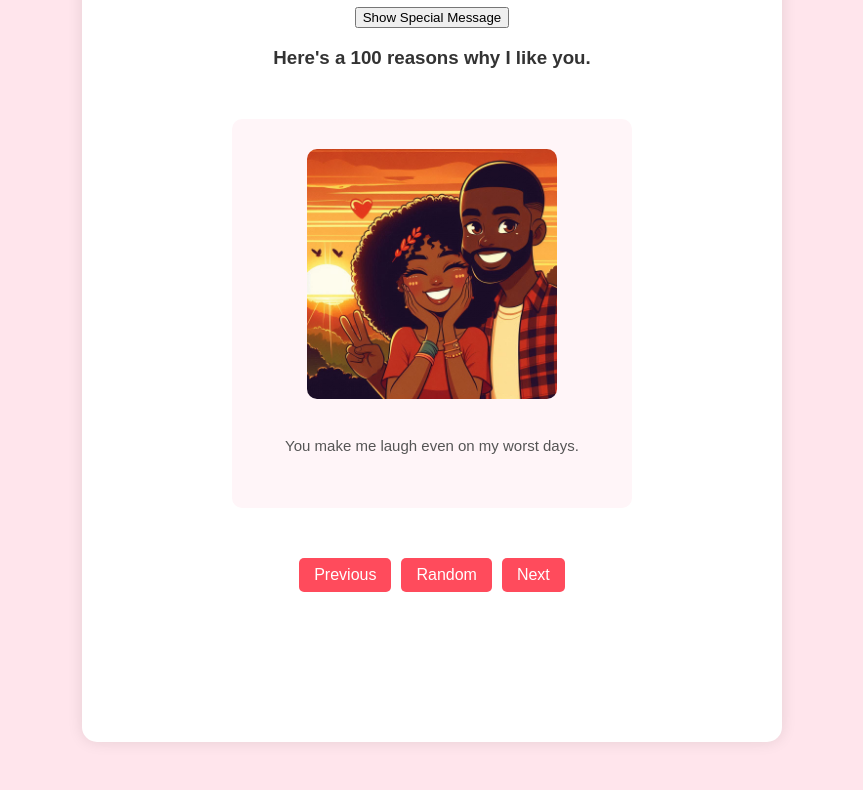
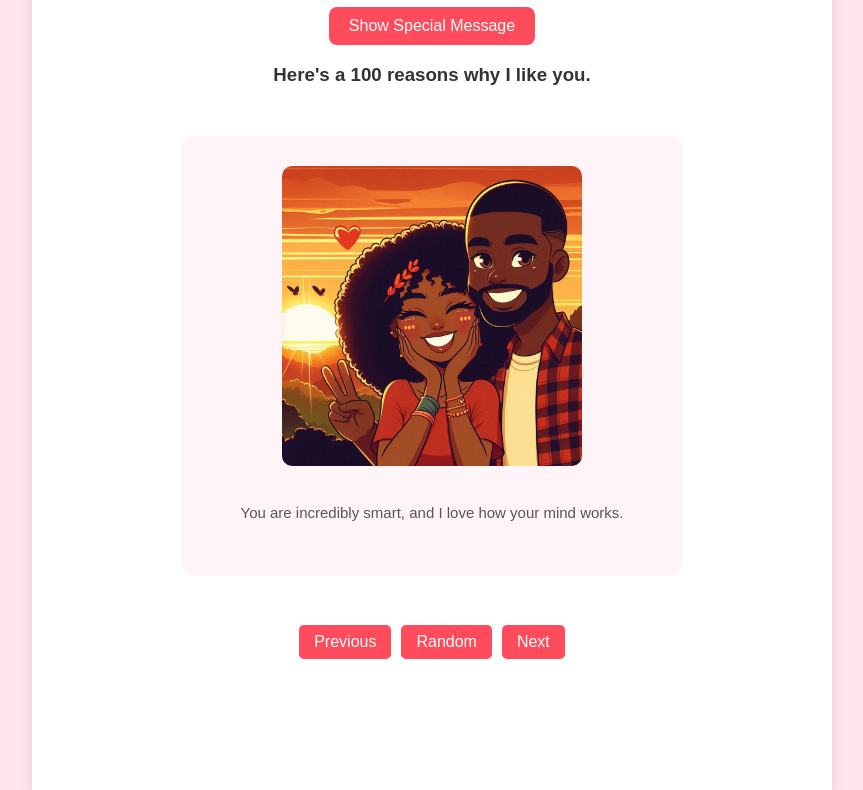
Before and after one commit to Masegolex/Wale, a plain HTML site: page index.html in a window 1280 px wide. Shown: the part 244-1034 px from the top of the page, without its empty margins (208-1071 px from the left). Before the commit the page ends 1006 px from the top, so only its background shows below. Drawn offline with Linux system fonts and the light colour scheme.

Commit message:
Add div and styled improved css

```diff
--- a/css/style.css
+++ b/css/style.css
@@ -17,7 +17,7 @@ body {
   padding: 150px;
   border-radius: 15px;
   box-shadow: 0 0 15px rgba(0, 0, 0, 0.1);
-  max-width: 400px;
+  max-width: 500px;
   width: 200%;
 }
 
@@ -38,7 +38,7 @@ p {
   padding: 30px;
   background-color: #fff5f8;
   border-radius: 10px;
-  font-size: 30px;
+  font-size: 50px;
   display: flex;
   flex-direction: column;
   align-items: center;
@@ -46,10 +46,26 @@ p {
 
 #cute-image-1 {
   width: 100%;
-  max-width: 250px;
+  max-width: 300px;
   height: auto 0;
   border-radius: 10px;
   margin-bottom: 15px;
+}
+
+button {
+  padding: 10px 20px;
+  border: none;
+  border-radius: 8px;
+  background-color: #ff4b5c;
+  color: white;
+  font-size: 1em;
+  cursor: pointer;
+  transition: background 0.3s, transform 0.2s;
+}
+
+button:hover {
+  background-color: #ff7482;
+  transform: scale(1.05);
 }
 
 .buttons {
--- a/index.html
+++ b/index.html
@@ -3,7 +3,7 @@
   <head>
     <meta charset="UTF-8" />
     <meta name="viewport" content="width=device-width, initial-scale=1.0" />
-    <title>100 Reasons Why I Like You</title>
+    <title>Happy Birthday, Wale!</title>
     <link rel="stylesheet" href="css/style.css" />
     <style>
       .message {
@@ -15,13 +15,33 @@
     <div class="container">
       <h1>Happy Birthday, Wale!🎉</h1>
 
+      <div class="button">
         <button onclick="toggleMessage()">Show Special Message</button>
+      </div>
 
       <div class="message" id="special-message">
-            <p>Wale, my genius, my inspiration, my favorite person—today is all about celebrating you! From the moment you came into my life, you've amazed me in ways words can’t fully capture. Your mind is brilliant, your heart is kind, and your presence is a gift to everyone lucky enough to know you.</p>
-            <p>I hope today reminds you of how incredibly special you are. You have a rare light, one that shines so effortlessly, and I want you to always, always believe in yourself the way I believe in you. Your dreams are limitless, and I have no doubt that you will achieve everything your heart desires.</p>
-            <p>Thank you for being you—smart, inspiring, funny, and absolutely wonderful. I love and appreciate you more than words can say.</p>
-            <p class="fw-bold">Cheers to another year of greatness, love, and unforgettable moments! 💙✨</p>
+        <p>
+          Wale, my genius, my inspiration, my favorite person—today is all about
+          celebrating you! From the moment you came into my life, you've amazed
+          me in ways words can’t fully capture. Your mind is brilliant, your
+          heart is kind, and your presence is a gift to everyone lucky enough to
+          know you.
+        </p>
+        <p>
+          I hope today reminds you of how incredibly special you are. You have a
+          rare light, one that shines so effortlessly, and I want you to always,
+          always believe in yourself the way I believe in you. Your dreams are
+          limitless, and I have no doubt that you will achieve everything your
+          heart desires.
+        </p>
+        <p>
+          Thank you for being you—smart, inspiring, funny, and absolutely
+          wonderful. I love and appreciate you more than words can say.
+        </p>
+        <p class="fw-bold">
+          Cheers to another year of greatness, love, and unforgettable moments!
+          💙✨
+        </p>
       </div>
       <h3>Here's a 100 reasons why I like you.</h3>
       <div id="reason-box">
@@ -41,7 +61,10 @@
     <script>
       function toggleMessage() {
         const messageDiv = document.getElementById("special-message");
-            if (messageDiv.style.display === "none" || messageDiv.style.display === "") {
+        if (
+          messageDiv.style.display === "none" ||
+          messageDiv.style.display === ""
+        ) {
           messageDiv.style.display = "block";
         } else {
           messageDiv.style.display = "none";
@@ -49,55 +72,67 @@
       }
 
       const reasons = [
-            "You make me laugh even on my worst days.",
-            "Your hugs are the safest place in the world.",
-            "You support me in everything I do.",
-            "Your smile brightens my day.",
-            "You inspire me to be the best version of myself.",
-            "You’re always there when I need you.",
-            "You make me feel special and loved.",
-            "You challenge me to be a better person.",
-            "You believe in me when I don’t believe in myself.",
-            "You make even the simplest moments special.",
-            "You make me feel like the luckiest person in the world.",
-            "Your kindness is unmatched.",
-            "You are my greatest cheerleader.",
+        "You are incredibly smart, and I love how your mind works.",
+        "You solve problems like it's second nature.",
+        "You can talk about anything and make it interesting.",
+        "Your sharp memory never fails to amaze me.",
+        "You always give the best advice because you see things so clearly.",
+        "You challenge me to think outside the box.",
+        "You always have a solution for everything.",
+        "Your creativity and innovative ideas inspire me.",
+        "You know the most random facts that make our conversations fun.",
+        "You are confident in your intelligence but never arrogant.",
+        "You are kind and have the biggest heart.",
+        "You always support my dreams and ambitions.",
+        "You treat me with so much respect.",
+        "You are honest and trustworthy.",
+        "Your energy is contagious and makes life exciting.",
+        "I can always count on you, no matter what.",
+        "You are patient with me, even when I’m moody.",
+        "You make me feel safe and protected.",
+        "You are incredibly thoughtful in everything you do.",
+        "You handle challenges with so much grace and strength.",
+        "You make me laugh even when I don’t feel like smiling.",
+        "Your sense of humor is unmatched.",
+        "You turn any moment into an adventure.",
+        "Your witty remarks and comebacks always crack me up.",
+        "You have a way of making everything feel lighter.",
+        "Your goofy side is the cutest thing ever.",
         "You always know how to cheer me up.",
-            "Your intelligence is inspiring.",
-            "You are hardworking and dedicated.",
-            "You have the best sense of humor.",
-            "Your voice is the most comforting sound.",
-            "You have a heart of gold.",
-            "You never give up, no matter what.",
-            "You are my safe space.",
-            "You are full of surprises.",
-            "You make even ordinary moments extraordinary.",
-            "You listen to me so attentively.",
-            "You make life exciting and adventurous.",
-            "You inspire me to chase my dreams.",
+        "Your laugh is contagious, and I love hearing it.",
+        "You find joy in the smallest things.",
+        "Even the most boring tasks become fun when I’m with you.",
+        "You listen to me like I’m the most important person in the world.",
+        "No matter how busy you are, you always make time for me.",
+        "You make me feel special every single day.",
+        "You remember the little things that matter to me.",
+        "You encourage me to be the best version of myself.",
+        "You make me feel beautiful even when I don’t see it.",
+        "You show your love in both words and actions.",
+        "You support my goals and dreams as if they were your own.",
         "You never judge me, no matter what.",
-            "Your compliments always make my day.",
-            "You make me feel beautiful inside and out.",
-            "You have the warmest and most loving heart.",
-            "You are my biggest supporter.",
+        "You genuinely care about my happiness.",
+        "You have big dreams and work hard for them.",
         "Your determination is inspiring.",
-            "You make time for me, no matter how busy you are.",
-            "You are patient and understanding.",
-            "You give the best advice.",
-            "You always know what to say to make me smile.",
-            "Your dreams and ambitions are admirable.",
-            "You make me feel appreciated.",
-            "Your hugs make everything better.",
-            "You see the best in me even when I don’t.",
-            "You are my rock.",
-            "Your love is unconditional.",
-            "You make my world brighter.",
-            "You have the most charming personality.",
-            "You make every moment feel special.",
-            "You are my forever inspiration.",
-            "You love me for who I am.",
-            "You make my heart feel at home.",
-            "You are simply the best!",
+        "You motivate me to push forward, even on tough days.",
+        "You never settle for less than what you deserve.",
+        "You are resilient and don’t give up easily.",
+        "Your passion for what you do is so attractive.",
+        "You are always looking for ways to improve.",
+        "You are disciplined and focused on your goals.",
+        "You are a leader, not a follower.",
+        "Your work ethic is unmatched.",
+        "You comfort me when I’m feeling down.",
+        "You always know how to reassure me.",
+        "You understand my emotions better than I do sometimes.",
+        "You never let me feel alone.",
+        "You are patient when I need time to process things.",
+        "You give me space when I need it but are always there when I need you.",
+        "You never let me feel insecure.",
+        "Even when we’re apart, I feel your love.",
+        "You know when to talk and when to just hold me.",
+        "Your hugs feel like home.",
+        "Simply because you are Wale, and I love you just the way you are.",
       ];
 
       let currentIndex = 0; // Keep track of the current reason index
@@ -133,4 +168,3 @@
     </script>
   </body>
 </html>
-</html>
```
Lines whose indentation alone changed are shown as unchanged.
